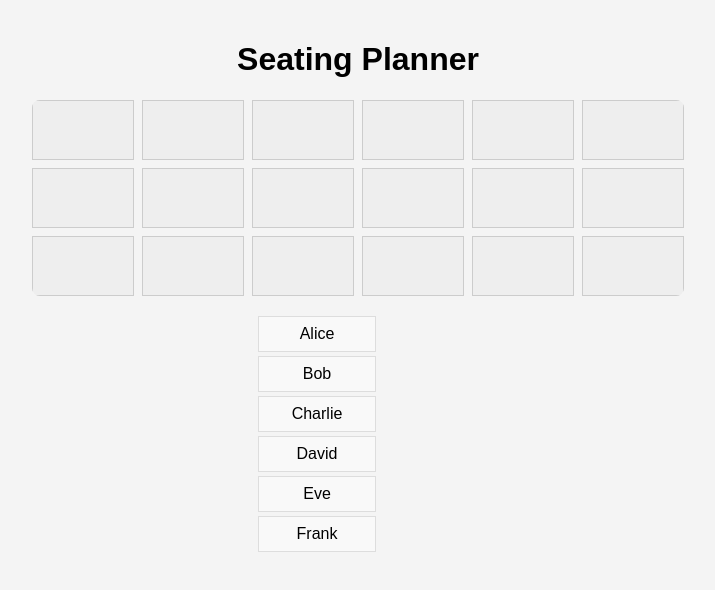
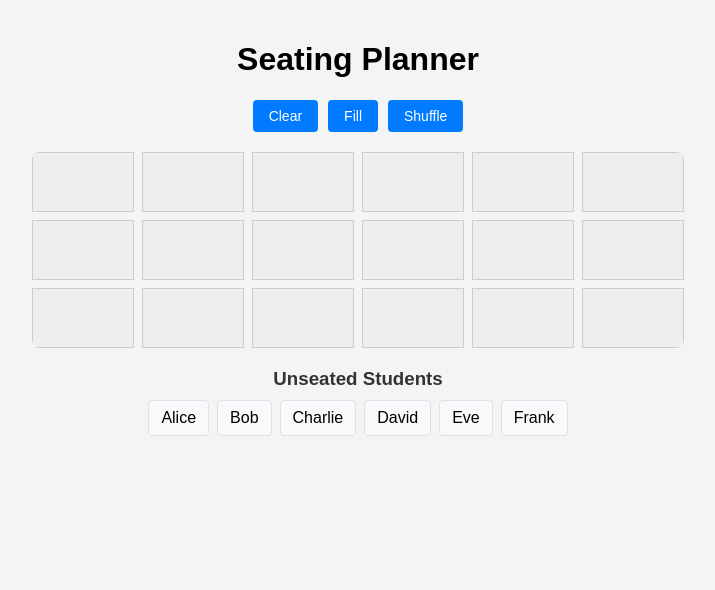
Before and after one commit to blueyorange/seating-planner, a SvelteKit app: page / in a window 1280 px wide. Shown: the top 590 px of the page, without its empty margins (282-997 px from the left). Built offline with nearby package versions, Linux system fonts and the light colour scheme.

Commit message:
Plan class and SeatingPlan component

```diff
--- /dev/null
+++ b/src/components/SeatingPlan.svelte
@@ -0,0 +1,155 @@
+<script>
+  let { plan } = $props();
+
+  function handleDrop(event, index) {
+    event.preventDefault();
+    const nameToDrop = event.dataTransfer.getData("text/plain");
+    plan.moveNameToIndex(index, nameToDrop);
+  }
+
+  function handleDragStart(event, student) {
+    event.dataTransfer.setData("text/plain", student);
+  }
+
+  function handleClear() {
+    plan.empty();
+  }
+
+  function handleFill() {
+    plan.fill();
+  }
+
+  function handleShuffle() {
+    plan.shuffle();
+  }
+</script>
+
+<main>
+  <div class="container">
+    <div class="controls">
+      <button onclick={handleClear}>Clear</button>
+      <button onclick={handleFill}>Fill</button>
+      <button onclick={handleShuffle}>Shuffle</button>
+    </div>
+    <div
+      class="grid"
+      style="grid-template-columns: repeat({plan.cols}, 1fr); grid-template-rows: repeat({plan.rows}, 60px); gap: 8px;"
+      role="listbox"
+    >
+      {#each plan.seated as seat, i}
+        <div
+          draggable={seat !== null}
+          ondragstart={(e) => handleDragStart(e, seat)}
+          class="grid-item {seat ? 'occupied' : ''}"
+          ondrop={(e) => handleDrop(e, i)}
+          ondragover={(e) => e.preventDefault()}
+          role="option"
+          aria-selected={seat ? "true" : "false"}
+          tabindex="0"
+        >
+          {seat}
+        </div>
+      {/each}
+    </div>
+  </div>
+  <div class="unseated-container">
+    <h3>Unseated Students</h3>
+    <ul class="students">
+      {#each plan.unseated as student}
+        <li draggable="true" ondragstart={(e) => handleDragStart(e, student)}>
+          {student}
+        </li>
+      {/each}
+    </ul>
+  </div>
+</main>
+
+<style>
+  .container {
+    display: flex;
+    flex-direction: column;
+    align-items: center;
+    margin-bottom: 20px;
+  }
+
+  .controls {
+    display: flex;
+    gap: 10px;
+    justify-content: center;
+    margin-bottom: 20px;
+  }
+
+  .controls button {
+    padding: 8px 16px;
+    border: none;
+    border-radius: 4px;
+    background-color: #007bff;
+    color: white;
+    cursor: pointer;
+    font-size: 14px;
+  }
+
+  .controls button:hover {
+    background-color: #0056b3;
+  }
+
+  .grid {
+    display: grid;
+    width: fit-content;
+    border-radius: 8px;
+    overflow: hidden;
+  }
+
+  .grid-item {
+    display: flex;
+    align-items: center;
+    justify-content: center;
+    width: 100px;
+    text-align: center;
+    border: 1px solid #ccc;
+    background-color: #eee;
+    cursor: default;
+    user-select: none;
+    transition: background-color 0.2s ease;
+  }
+
+  .grid-item.occupied {
+    background-color: #d4f7d4;
+    cursor: grab;
+  }
+
+  .unseated-container {
+    text-align: center;
+    margin-top: 20px;
+  }
+
+  .unseated-container h3 {
+    margin-bottom: 10px;
+    color: #333;
+  }
+
+  .students {
+    list-style-type: none;
+    padding: 0;
+    margin: 0 auto;
+    display: flex;
+    flex-wrap: wrap;
+    justify-content: center;
+    gap: 8px;
+    max-width: 600px;
+  }
+
+  .students li {
+    padding: 8px 12px;
+    background-color: #f8f9fa;
+    border: 1px solid #dee2e6;
+    border-radius: 4px;
+    cursor: grab;
+    user-select: none;
+    transition: background-color 0.2s ease;
+  }
+
+  .students li:hover {
+    background-color: #e9ecef;
+  }
+</style>
--- /dev/null
+++ b/src/lib/Plan.svelte.js
@@ -0,0 +1,71 @@
+class Plan {
+  #seated = $state([]);
+  #unseated = $state([]);
+  name = $state("");
+  rows = $state(3);
+  cols = $state(6);
+
+  constructor(name, rows, cols, names) {
+    this.name = name;
+    this.rows = rows;
+    this.cols = cols;
+    this.#seated = Array(rows * cols).fill(null);
+    this.#unseated = [];
+  }
+
+  get seated() {
+    return this.#seated;
+  }
+
+  get unseated() {
+    return this.#unseated;
+  }
+
+  moveToUnseated(index) {
+    this.#unseated.push(this.#seated[index]);
+    this.#seated[index] = null;
+  }
+
+  addNames(...names) {
+    // TODO validate arguments
+    this.#unseated = [...this.#unseated, ...names];
+  }
+
+  moveNameToIndex(index, name) {
+    // remove name from previous position
+    const previousIndex = this.#seated.indexOf(name);
+    if (previousIndex === -1) {
+      // name was from unseated so remove it from unseated
+      this.#unseated = this.#unseated.filter((s) => s !== name);
+    }
+
+    if (this.#seated[index] !== null) {
+      // if occupied, move to unseated
+      this.#unseated.push(this.#seated[index]);
+    }
+    this.#seated[index] = name;
+    this.#unseated = this.#unseated.filter((s) => s !== name);
+  }
+
+  empty() {
+    this.#unseated = [
+      ...this.#unseated,
+      ...this.#seated.filter((s) => s !== null),
+    ];
+    this.#seated = Array(this.rows * this.cols).fill(null);
+  }
+
+  fill() {
+    for (let i = 0; i < this.#seated.length; i++) {
+      if (this.#seated[i] === null && this.#unseated.length > 0) {
+        this.#seated[i] = this.#unseated.shift();
+      }
+    }
+  }
+
+  shuffle() {
+    this.#seated = this.#seated.sort(() => Math.random() - 0.5);
+  }
+}
+
+export default Plan;
--- a/src/lib/index.js
+++ b/src/lib/index.js
@@ -1 +1,4 @@
 // place files you want to import through the `$lib` alias in this folder.
+import Plan from "./Plan.svelte.js";
+
+export { Plan };
--- a/src/routes/+page.svelte
+++ b/src/routes/+page.svelte
@@ -1,69 +1,19 @@
 <script>
+  import { Plan } from "$lib";
+  import SeatingPlan from "../components/SeatingPlan.svelte";
+
   const rows = 3;
   const cols = 6;
 
-  let plan = $state({
-    seats: Array(rows * cols).fill(null),
-    unseated: ["Alice", "Bob", "Charlie", "David", "Eve", "Frank"],
-  });
-
-  function handleDrop(event, index) {
-    event.preventDefault();
-    if (plan.seats[index]) {
-      // If the seat is already occupied, move the student to the unseated list
-      const occupiedStudent = plan.seats[index];
-      plan.unseated.push(occupiedStudent);
-    }
-    const nameToDrop = event.dataTransfer.getData("text/plain");
-    plan.seats = plan.seats.map((s) => (s === nameToDrop ? null : s)); // set students with that name to null in seats
-    plan.seats[index] = nameToDrop; // place the student in the dropped seat
-    plan.unseated = plan.unseated.filter((s) => s !== nameToDrop); // remove the student from unseated
-  }
-
-  function handleDragStart(event, student) {
-    event.dataTransfer.setData("text/plain", student);
-  }
-
-  function handleClear() {}
-  function handleFill() {}
+  let plan = new Plan("Test", rows, cols);
+  plan.addNames("Alice", "Bob", "Charlie", "David", "Eve", "Frank");
 </script>
 
 <header>
   <h1>Seating Planner</h1>
 </header>
 
-<main>
-  <div class="container">
-    <div
-      class="grid"
-      style="grid-template-columns: repeat({cols}, 1fr); grid-template-rows: repeat({rows}, 60px); gap: 8px;"
-      role="listbox"
-    >
-      {#each plan.seats as seat, i}
-        <div
-          draggable="true"
-          ondragstart={(e) => handleDragStart(e, seat)}
-          class="grid-item"
-          ondrop={(e) => handleDrop(e, i)}
-          ondragover={(e) => e.preventDefault()}
-          style="background-color: {seat ? '#d4f7d4' : '#eee'}"
-          role="option"
-          aria-selected={seat ? "true" : "false"}
-          tabindex="0"
-        >
-          {seat}
-        </div>
-      {/each}
-    </div>
-  </div>
-  <ul class="students">
-    {#each plan.unseated as student}
-      <li draggable="true" ondragstart={(e) => handleDragStart(e, student)}>
-        {student}
-      </li>
-    {/each}
-  </ul>
-</main>
+<SeatingPlan {plan} />
 
 <style>
   :global(body) {
@@ -76,49 +26,4 @@
     text-align: center;
     margin-bottom: 20px;
   }
-
-  .container {
-    display: flex;
-    justify-content: center;
-    margin-bottom: 20px;
-  }
-
-  .grid {
-    display: grid;
-    width: fit-content;
-    border-radius: 8px;
-    overflow: hidden;
-  }
-
-  .grid-item {
-    display: flex;
-    align-items: center;
-    justify-content: center;
-    width: 100px;
-    text-align: center;
-    border: 1px solid #ccc;
-    cursor: grab;
-    user-select: none;
-  }
-
-  .students {
-    list-style-type: none;
-    padding: 0;
-    margin: 0 auto;
-    max-width: 200px;
-  }
-
-  .students li {
-    padding: 8px;
-    width: 100px;
-    text-align: center;
-    background-color: #f9f9f9;
-    border: 1px solid #ddd;
-    margin-bottom: 4px;
-    cursor: grab;
-  }
-
-  .students li:hover {
-    background-color: #f0f0f0;
-  }
 </style>
```
